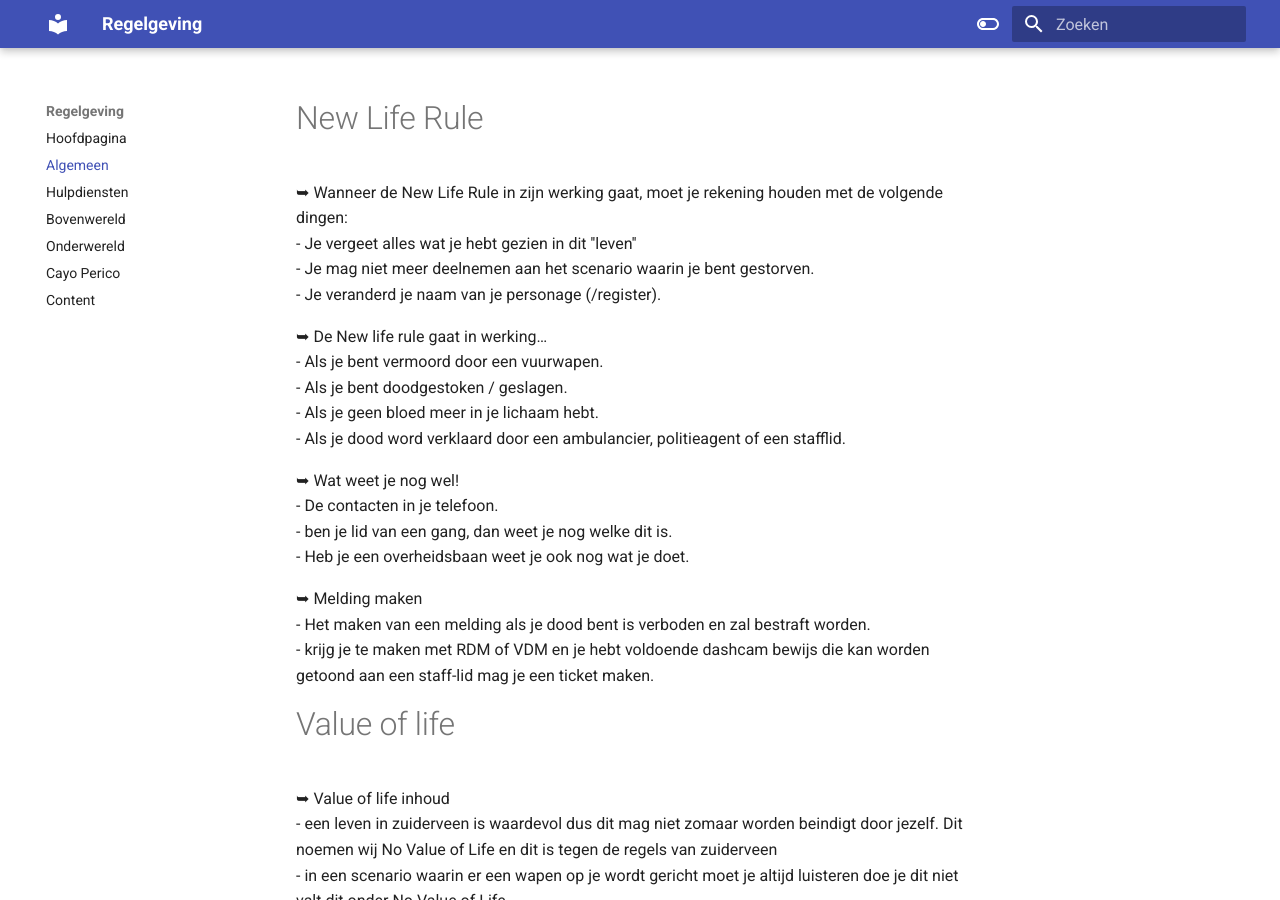
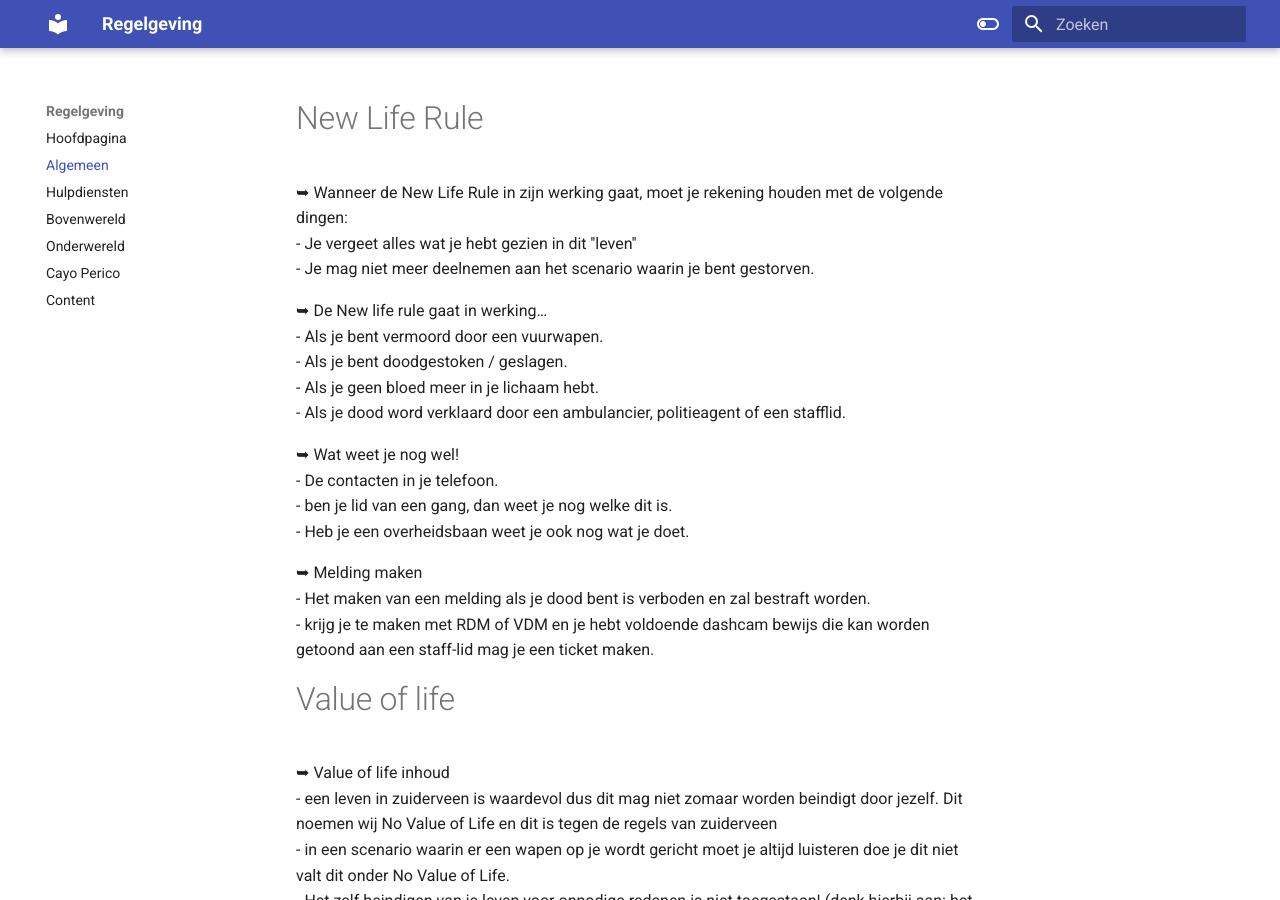
Before and after one commit to CappaWappa/Regels, an MkDocs documentation site: the page built from docs/algemeen.md, in a window 1280 px wide and 900 px high. Built offline with MkDocs 1.6.1 and Material for MkDocs 9.7.7, drawn with Linux system fonts in a browser that asks for light colours; comment, search, counter and statistics services are not loaded.

Commit message:
Update algemeen.md

```diff
--- a/docs/algemeen.md
+++ b/docs/algemeen.md
@@ -2,7 +2,6 @@
 ➥ Wanneer de New Life Rule in zijn werking gaat, moet je rekening houden met de volgende dingen:<br>
    - Je vergeet alles wat je hebt gezien in dit ''leven''</br>
    - Je mag niet meer deelnemen aan het scenario waarin je bent gestorven.</br>
-   - Je veranderd je naam van je personage (/register).</br>
 
 ➥  De New life rule gaat in werking…<br>
    - Als je bent vermoord door een vuurwapen.</b></br>
```
